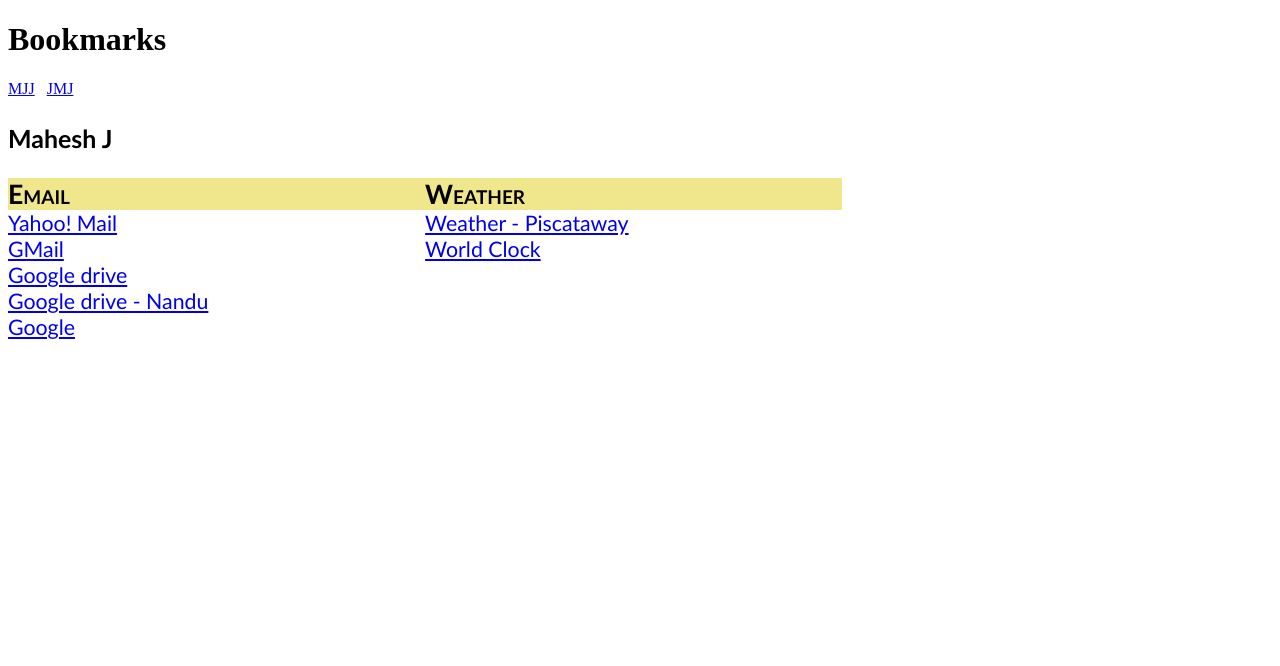
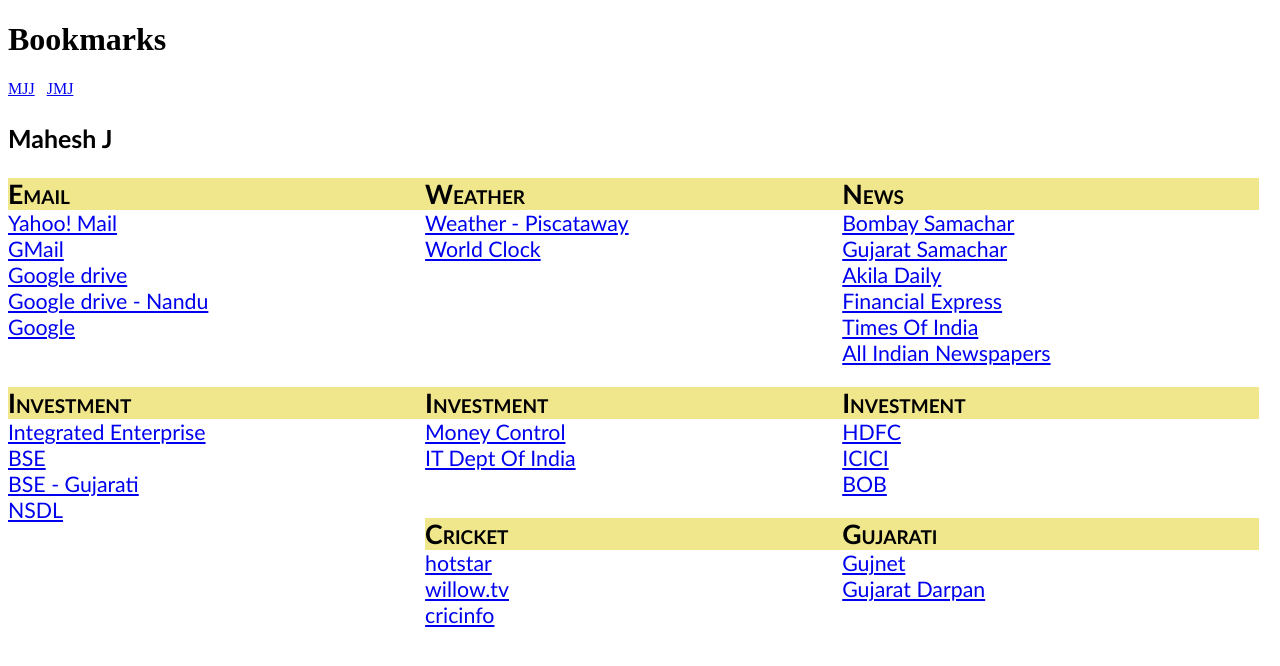
Before and after one commit to jmjcando/bookmarks, an Angular app: page / in a window 1280 px wide. Shown: the top 666 px of the page. Built offline with nearby package versions, Linux system fonts and the light colour scheme.

Commit message:
MJJ site is fully functional.  mjj-data separated and fully populated.

```diff
--- /dev/null
+++ b/src/app/data/mjj-data.ts
@@ -0,0 +1,100 @@
+
+import { mjjFolder, mjj_Bookmark } from './mjj-folder';
+
+export const mjjData: mjjFolder[] = [{
+  "name": "Email",
+  "bookmarks": [
+    { "name": "Yahoo! Mail", href: "https://mail.yahoo.com" },
+    { "name": "GMail", href: "https://mail.google.com" },
+    { "name": "Google drive", href: "https://drive.google.com" },
+    { "name": "Google drive - Nandu", href: "https://drive.google.com/drive/u/0/folders/11kQ5C4-zq5sGUBFINWCzAQmmL1FBNoJB" },
+    { "name": "Google", href: "http://www.google.com" },
+  ]
+}, {
+  "name": "Weather",
+  "bookmarks":
+    [
+      { "name": "Weather - Piscataway", href: "http://weather.yahoo.com/forecast/USNJ0409_f.html" },
+      //{ "name": "Weather - Mumbai", href: "http://weather.yahoo.com/forecast/INXX0087_f.html" },
+      { "name": "World Clock", href: "http://www.timeanddate.com/worldclock/full.html" },
+    ]
+},
+{
+  "name": "News",
+  "bookmarks":
+    [
+      { "name": "Bombay Samachar", href: "http://www.bombaysamachar.com/" },
+      { "name": "Gujarat Samachar", href: "http://www.gujaratsamachar.com/" },
+      { "name": "Akila Daily", href: "http://www.akilaindia.com" },
+      { "name": "Financial Express", href: "http://www.financialexpress.com" },
+      { "name": "Times Of India", href: "http://www.timesofindia.com/" },
+      { "name": "All Indian Newspapers", href: "http://www.indiapress.info" },
+    ]
+},
+{
+  "name": "Investment",
+  "bookmarks":
+    [
+      { "name": "Integrated Enterprise", href: "http://www.integratedindia.in" },
+      //{ "name": "HSBC Mututal funds", href: "http://www.assetmanagement.hsbc.com/in/mutual-funds" },
+      //{ "name": "SBI", href: "https://www.onlinesbi.com/" },
+      { "name": "BSE", href: "http://www.bseindia.com/" },
+      { "name": "BSE - Gujarati", href: "http://www.gujbseindia.com/" },
+      { "name": "NSDL", href: "https://nsdl.co.in/downloadables/list-codes.php" },
+    ]
+},
+{
+  "name": "Investment",
+  "bookmarks":
+    [
+      { "name": "Money Control", href: "http://www.moneycontrol.com/" },
+      //{ "name": "CAMS", href: "http://www.camsonline.com/default1.html" },
+      //{ "name": "HDFC Fund", href: "http://hdfcfund.com/" },
+      { "name": "IT Dept Of India", href: "http://www.incometaxindia.gov.in/" },
+    ]
+},
+{
+  "name": "Investment",
+  bookmarks:
+    [
+      //{ "name": "Bank Of India", href: "http://www.bankofindia.co.in/" },
+      { "name": "HDFC", href: "https://netbanking.hdfcbank.com/netbanking/" },
+      //{ "name": "Shamrao Vithal", href: "http://www.svcbank.com/" },
+      { "name": "ICICI", href: "http://www.icicibank.com/" },
+      //{ "name": "HSBC", href: "http://hsbc.co.in/" },
+      { "name": "BOB", href: "https://www.bobibanking.com/" },
+    ]
+},
+{
+  "name": "Cricket",
+  "bookmarks":
+    [
+      { "name": "hotstar", href: "https://us.hotstar.com" },
+      { "name": "willow.tv", href: "http://willow.tv/" },
+      //{ "name":"espn plus", href: "http://www.espn.com/watch/espnplus" },
+      // { "name": "willow/hotstar", href: "https://us.hotstar.com/subscribe/sign-in"},
+      // { "name": "UPBBWT26782@willows.com 50855", href:"" },
+      //{ "name": "crictime", href: "http://crictime.com/" },
+      { "name": "cricinfo", href: "http://www.cricinfo.com/" }
+    ]
+},
+//{
+//    "name": "TV",
+//    bookmarks:
+//    [
+//        { "name": "desihit", href: "http://desihit.net/" },
+//        { "name": "apni comm - Tarak Mehta", href: "http://www.apnicommunity.com/taarak-mehta-ka-ooltah-chashmah/" },
+//        { "name": "desi-tashan - Tarak mehta", href: "http://www.desi-tashan.com/category/tv-serials/sab-tv/taarak-mehta-ka-ooltah-chashmah/" },
+//        { "name": "desi-tashan - Maharan Pratap", href: "http://www.desi-tashan.com/category/tv-serials/sony-tv/bharat-ka-veer-putra-maharana-pratap/" }
+//    ]
+//},
+{
+  "name": "Gujarati",
+  bookmarks:
+    [
+      { "name": "Gujnet", href: "http://www.gujnet.net/" },
+      { "name": "Gujarat Darpan", href: "http://www.gujaratdarpan.com/magazines_inner.htm" },
+      //{ "name": "Aarpar", href: "http://www.aarpar.com/" },
+    ]
+}
+];
--- /dev/null
+++ b/src/app/data/mjj-folder.ts
@@ -0,0 +1,11 @@
+
+
+export interface mjjFolder {
+  name: string;
+  bookmarks: mjj_Bookmark[]
+}
+
+export interface mjj_Bookmark {
+  name: string;
+  href: string;
+}
--- a/src/app/mjj/mjj.component.ts
+++ b/src/app/mjj/mjj.component.ts
@@ -1,4 +1,7 @@
 import { Component, OnInit } from '@angular/core';
+
+import { mjjData } from '../data/mjj-data';
+import { mjjFolder, mjj_Bookmark } from '../data/mjj-folder';
 
 @Component({
   selector: 'app-mjj',
@@ -7,25 +10,7 @@
 })
 export class MjjComponent implements OnInit {
 
-  public data : any[] = [{
-  "name": "Email",
-  "bookmarks": [
-    { "name": "Yahoo! Mail", href: "https://mail.yahoo.com" },
-    { "name": "GMail", href: "https://mail.google.com" },
-    { "name": "Google drive", href: "https://drive.google.com" },
-    { "name": "Google drive - Nandu", href: "https://drive.google.com/drive/u/0/folders/11kQ5C4-zq5sGUBFINWCzAQmmL1FBNoJB" },
-    { "name": "Google", href: "http://www.google.com" },
-  ]
-}, {
-  "name": "Weather",
-  "bookmarks":
-    [
-      { "name": "Weather - Piscataway", href: "http://weather.yahoo.com/forecast/USNJ0409_f.html" },
-      //{ "name": "Weather - Mumbai", href: "http://weather.yahoo.com/forecast/INXX0087_f.html" },
-      { "name": "World Clock", href: "http://www.timeanddate.com/worldclock/full.html" },
-    ]
-}
-];
+  data = mjjData
 
   constructor() { }
 
```
